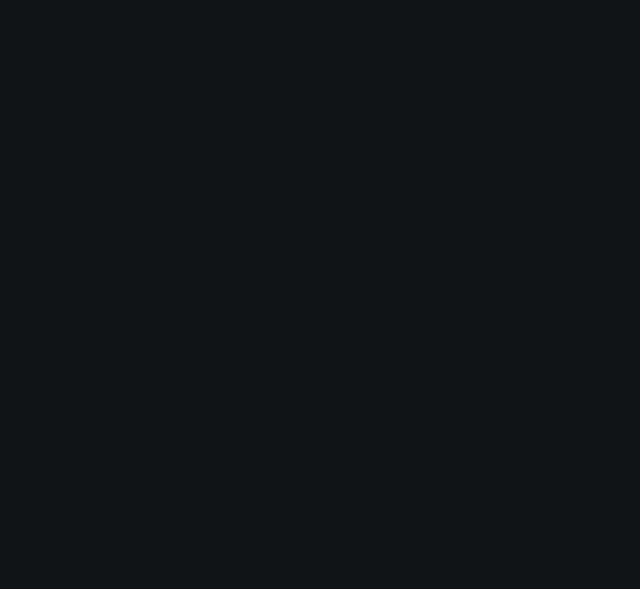
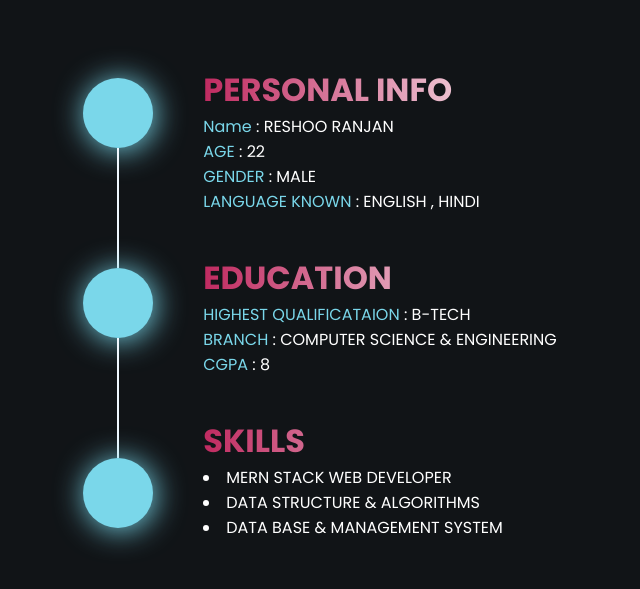
Before and after one commit to Reshoo18/PORTFOLIO, a React (Vite) app in the folder PortFolio/: page / in a window 1280 px wide. Shown: the part 897-1486 px from the top of the page, without its empty margins (0-640 px from the left). Built offline with nearby package versions, Linux system fonts and the light colour scheme.

Commit message:
card section

```diff
--- a/PortFolio/src/Components/About/about.css
+++ b/PortFolio/src/Components/About/about.css
@@ -1,6 +1,52 @@
 #about{
     height: 100%;
     width: 100%;
-    min-height: 100vh;
+    display: flex;
 
 }
+.leftabout{
+    width: 50%;
+    height: 100vh;
+    display: flex;
+    align-items: center;
+    justify-content: center;
+    gap: 50px;
+}
+.circle-line{
+    display: flex;
+    align-items: center;
+    justify-content: center;
+    flex-direction: column;
+}
+
+.circle{
+    width: 70px;
+    height: 70px;
+    border-radius: 50px;
+    background-color: #7ad7ea;
+    box-shadow: 2px 2px 30px #7ad7ea;
+}
+.line{
+    width: 2px;
+    height: 120px;
+    background-color: aliceblue;
+}
+.aboutdetailes{
+    display: flex;
+    gap: 40px;
+    flex-direction: column;
+}
+.aboutdetailes ul{
+    list-style: none;
+}
+.aboutdetailes h1{
+    background: linear-gradient(to right,rgb(192, 42, 96),white);
+    background-clip: text;
+    color: transparent;
+
+}.aboutdetailes li{
+    color: white;
+}
+.aboutdetailes span{
+    color: #7ad7ea;
+}
--- a/PortFolio/src/Components/About/about.jsx
+++ b/PortFolio/src/Components/About/about.jsx
@@ -3,7 +3,69 @@ import "./About.css"
 function About() {
   return (
   <div id="about">
+    <div className="leftabout">
+      <div className="circle-line">
+        <div className="circle"></div>
+        <div className="line"></div>
+        <div className="circle"></div>
+        <div className="line"></div>
+        <div className="circle"></div>
 
+      </div>
+       <div className="aboutdetailes">
+        <div className="personalinfo">
+          <h1>PERSONAL INFO </h1>
+            <ul>
+                <li>
+          <span>Name</span> : RESHOO RANJAN
+                </li>
+                <li>
+          <span>AGE</span> : 22
+                </li>
+                <li>
+          <span>GENDER</span> : MALE
+                </li>
+                <li>
+          <span>LANGUAGE KNOWN</span> : ENGLISH , HINDI
+                </li>
+            </ul>
+
+        </div>
+        <div className="EDUCATION">
+          <h1>EDUCATION</h1>
+            <ul>
+                <li>
+          <span>HIGHEST QUALIFICATAION</span> :  B-TECH
+                </li>
+                <li>
+          <span>BRANCH</span> : COMPUTER SCIENCE & ENGINEERING
+          </li>
+                <li>
+          <span>CGPA</span> : 8
+                </li>
+
+            </ul>
+
+        </div>
+        <div className="SKILLS">
+          <h1>SKILLS</h1>
+            <dd>
+                <li>
+           MERN STACK WEB DEVELOPER
+                </li>
+                <li>
+            DATA STRUCTURE & ALGORITHMS
+                </li>
+                <li>
+          DATA BASE & MANAGEMENT SYSTEM
+                </li>
+
+            </dd>
+
+        </div>
+       </div>
+    </div>
+    <div className="rightabout"></div>
   </div>
   )
 }
--- a/PortFolio/src/Components/Nav/Nav.css
+++ b/PortFolio/src/Components/Nav/Nav.css
@@ -21,7 +21,7 @@ nav ul a:hover{
     color: rgb(28, 173, 173);
     border-bottom: 2px solid white;
 }
-ul{
+nav ul{
     display: flex;
     align-items: center;
     justify-content: center;
```
Also changed, not shown: PortFolio/src/Components/Card/card.jsx (+14 -0 lines).
